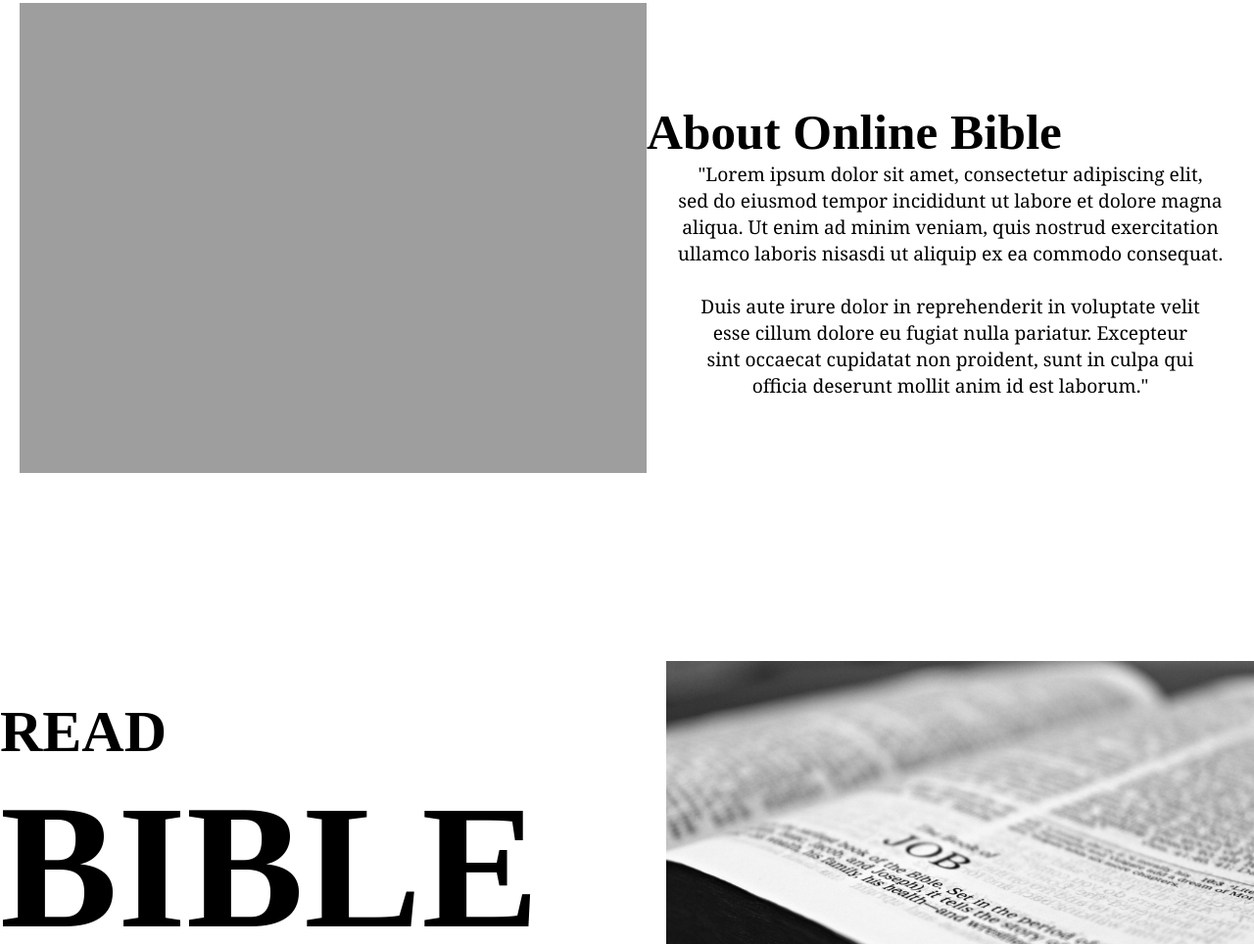
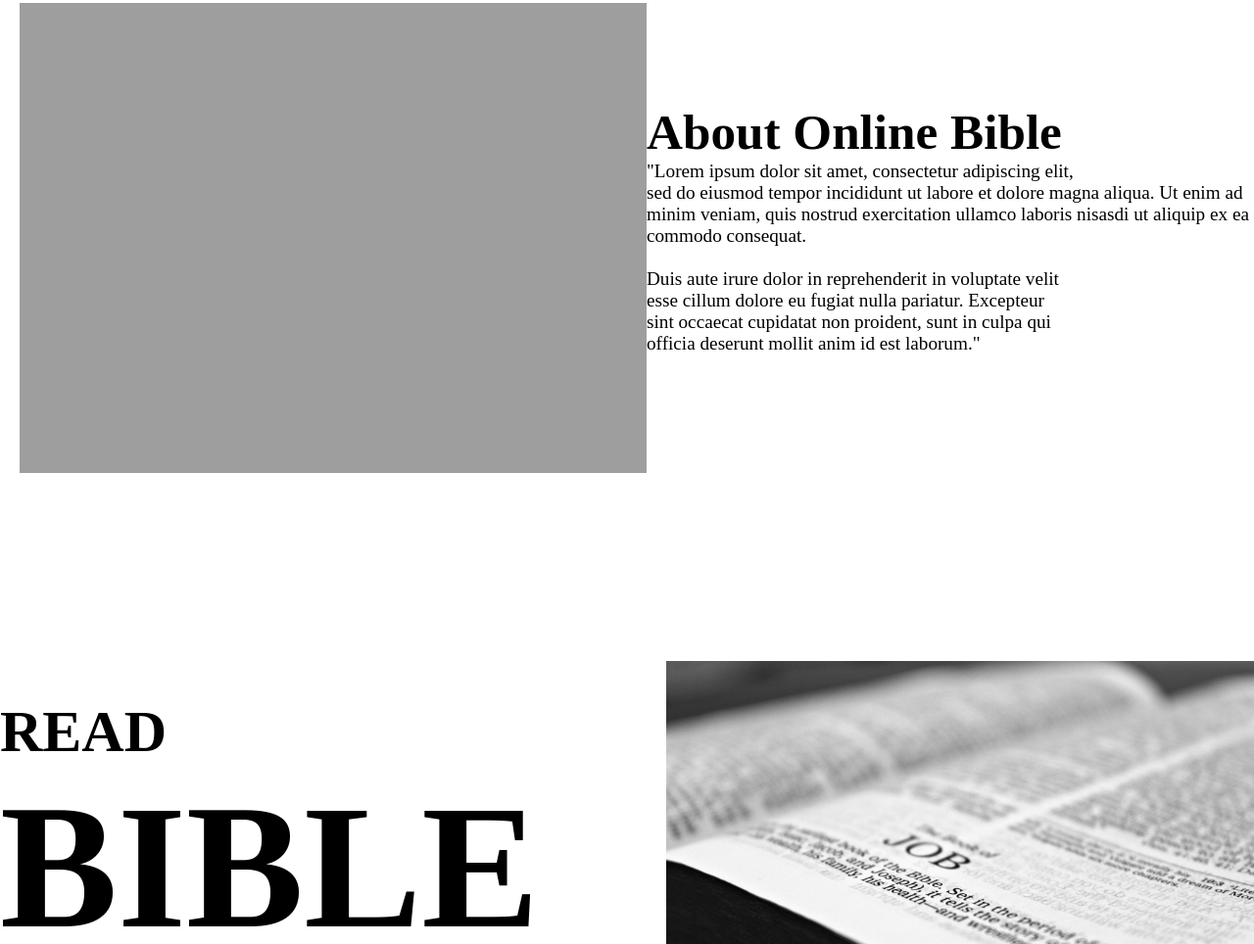
Before and after one commit to jeromealmoguera/Online-Bible, a plain HTML site: page index.html in a window 1280 px wide. Shown: the part 851-1815 px from the top of the page at 98% size. Drawn offline with Linux system fonts and the light colour scheme.

Commit message:
Add files via upload

```diff
--- a/index.html
+++ b/index.html
@@ -36,7 +36,7 @@
 
       <div class="description">
         <h1 class="head1 in-description">About Online Bible</h1>
-        <p class="paragraph">
+        <p class="home-paragraph">
           "Lorem ipsum dolor sit amet, consectetur adipiscing elit, <br />
           sed do eiusmod tempor incididunt ut labore et dolore magna aliqua. Ut
           enim ad minim veniam, quis nostrud exercitation ullamco laboris
--- a/style.css
+++ b/style.css
@@ -134,7 +134,8 @@ a:visited {
   font-size: 4vw;
 }
 
-.paragraph {
+.home-paragraph {
+  text-align: left;
   font-family: gotham light;
   font-size: 1.5vw;
 }
```
